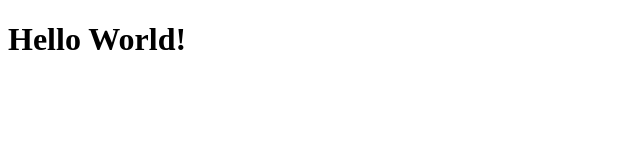
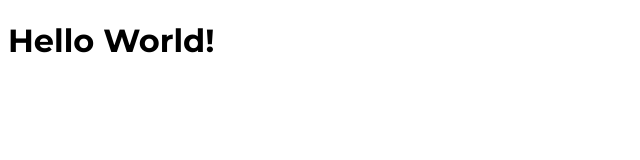
Before and after one commit to tuan-sugarv/tuanrobo.github.io, a plain HTML site: page index.html in a window 1280 px wide. Shown: the whole page, without its empty margins (0-640 px from the left). Drawn offline with Linux system fonts and the light colour scheme.

Commit message:
Update style.css

```diff
--- a/style.css
+++ b/style.css
@@ -1,3 +1,7 @@
-body {}
+@import url('https://fonts.googleapis.com/css?family=Montserrat:400,500,700,800');
+
+body {
+font-family: 'Montserrat', sans-serif;
+}
 
 #me {}
```
